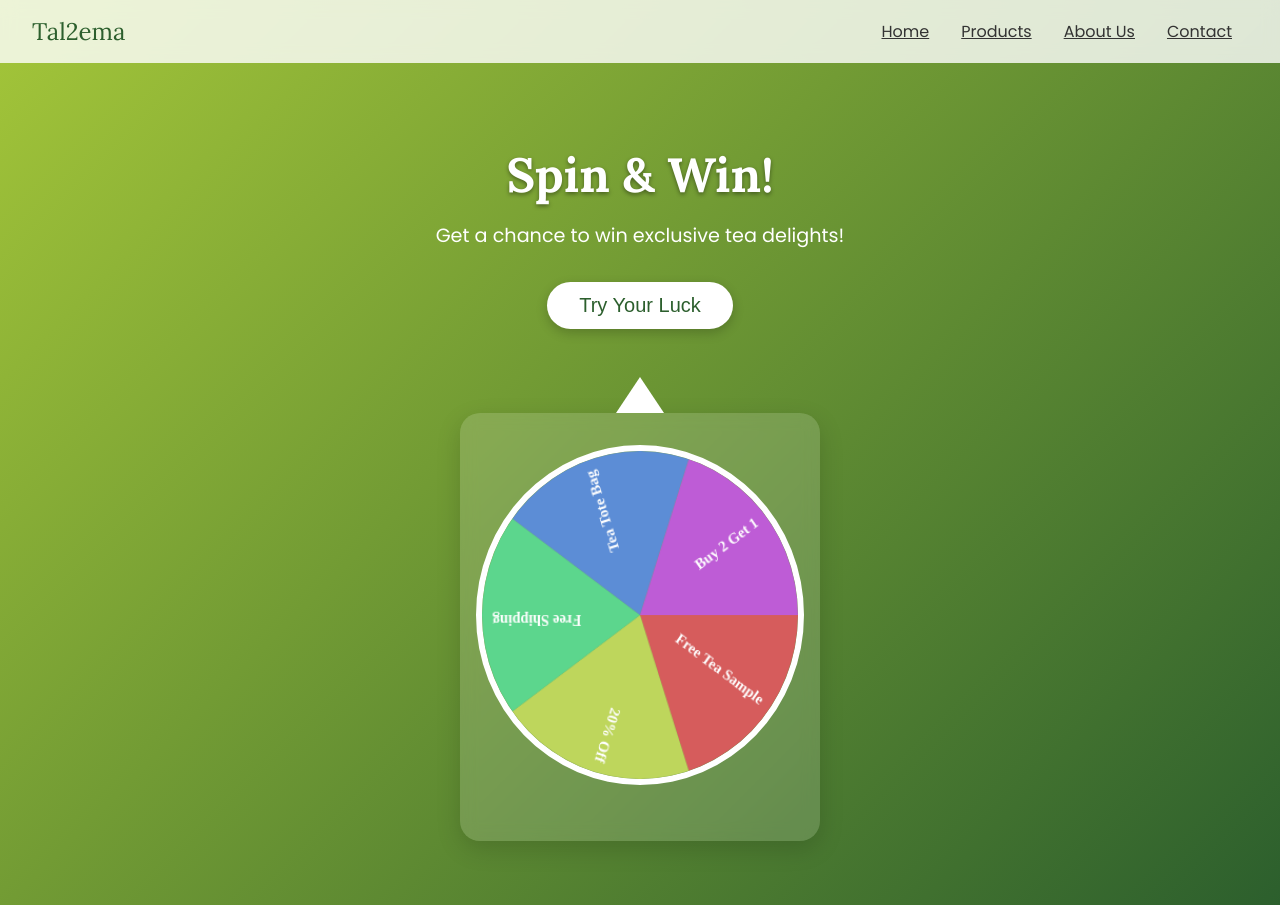
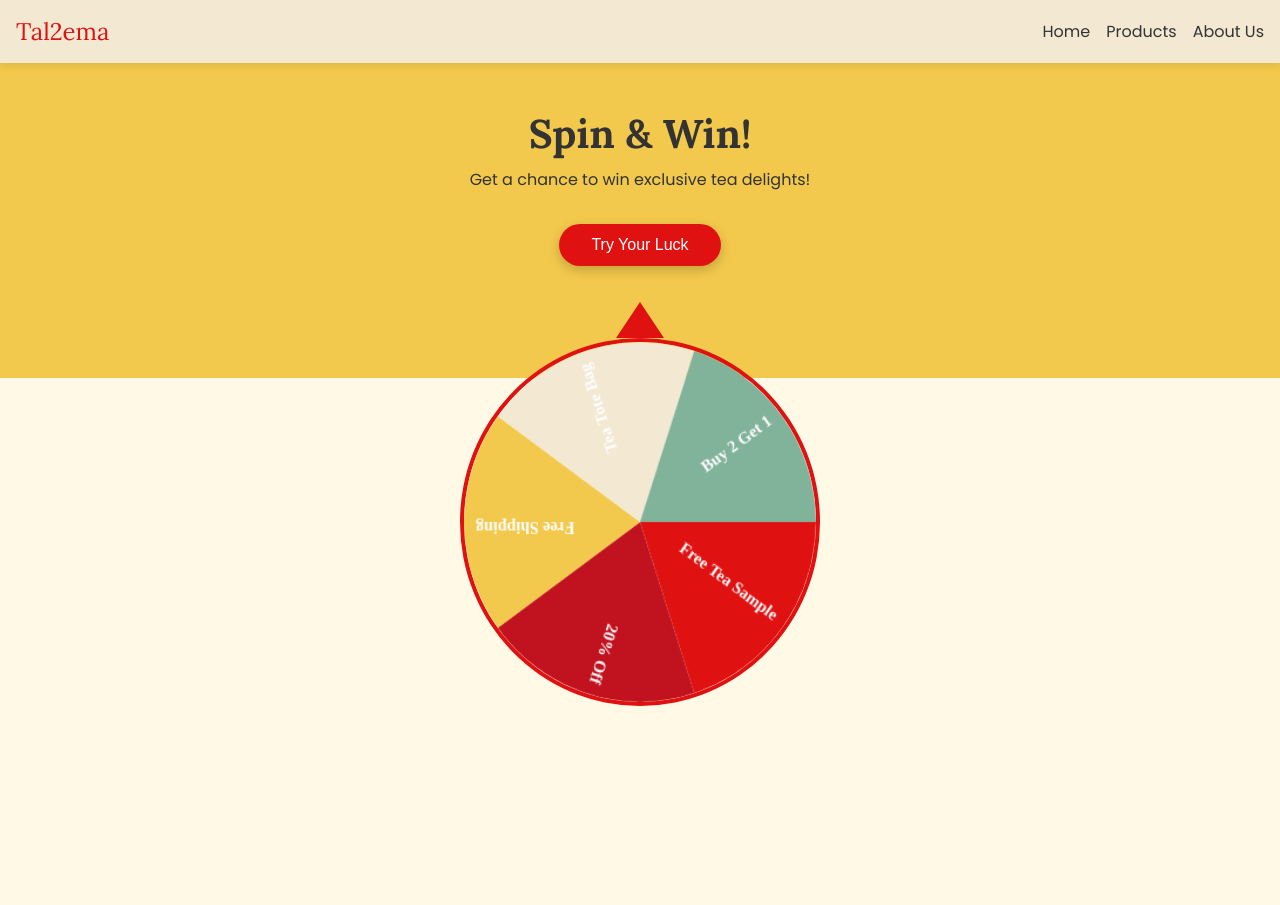
Before and after one commit to AmrIsmail8/spin-wheel, a plain HTML site: page index.html in a window 1280 px wide. After the commit the page ends 800 px from the top, so only its background shows below. Drawn offline with Linux system fonts and the light colour scheme; some packages are replaced by stand-ins of ours; a script that the page names is missing.

Commit message:
changed colors

```diff
--- a/index.html
+++ b/index.html
@@ -8,129 +8,123 @@
   <link href="https://fonts.googleapis.com/css2?family=Lora:wght@400;700&family=Poppins:wght@300;400;600&display=swap" rel="stylesheet">
   <style>
     :root {
-      --primary: #2C5F2D;
-      --secondary: #A4C639;
-      --light: #FFFFFF;
-      --dark: #333333;
-      --glass-bg: rgba(255,255,255,0.15);
+      /* Tal2ema brand palette */
+      --primary: #E01111;     /* Signature Red */
+      --secondary: #F2C94C;   /* Bright Yellow */
+      --accent: #F3E9D2;      /* Cream Accent */
+      --bg: #FFF9E6;          /* Light Cream Background */
+      --text-dark: #333333;
+      --text-light: #FFFFFF;
     }
-    *,*::before,*::after { box-sizing: border-box; margin: 0; padding: 0; }
+    *,*::before,*::after { box-sizing:border-box; margin:0; padding:0; }
     body {
-      font-family: 'Poppins', sans-serif;
-      background: linear-gradient(135deg, var(--secondary), var(--primary));
-      color: var(--light);
-      display: flex;
-      flex-direction: column;
-      align-items: center;
-      min-height: 100vh;
-      overflow-x: hidden;
+      font-family:'Poppins',sans-serif;
+      background:var(--bg);
+      color:var(--text-dark);
+      display:flex; flex-direction:column;
+      align-items:center;
+      min-height:100vh;
     }
     header {
-      width: 100%; padding: 1rem 2rem;
-      display: flex; justify-content: space-between; align-items: center;
-      background: rgba(255,255,255,0.8);
-      backdrop-filter: blur(8px);
-      position: fixed; top: 0; z-index: 100;
+      width:100%; padding:1rem;
+      display:flex; justify-content:space-between;
+      align-items:center;
+      background:var(--accent);
+      box-shadow:0 2px 8px rgba(0,0,0,0.1);
+      position:fixed; top:0; z-index:100;
     }
     .logo-text {
-      font-family: 'Lora', serif;
-      font-size: 1.5rem;
-      color: var(--primary);
+      font-family:'Lora',serif;
+      font-size:1.5rem;
+      color:var(--primary);
     }
-    nav {
-      display: flex;
-      flex-wrap: wrap;
-    }
+    nav { display:flex; }
     nav a {
-      margin: 0 1rem;
-      color: var(--dark);
-      font-weight: 500;
-      position: relative;
+      margin-left:1rem;
+      color:var(--text-dark);
+      font-weight:500;
+      text-decoration:none;
+      position:relative;
     }
     nav a::after {
-      content: '';
-      position: absolute;
-      bottom: -4px; left: 0;
-      width: 0; height: 2px;
-      background: var(--primary);
-      transition: width .3s;
+      content:'';
+      position:absolute;
+      bottom:-3px; left:0;
+      width:0; height:2px;
+      background:var(--primary);
+      transition:width .3s;
     }
-    nav a:hover::after { width: 100%; }
+    nav a:hover::after { width:100%; }
+
     .hero {
-      margin-top: 80px;
-      padding: 4rem 1rem 6rem; /* extra bottom padding */
-      text-align: center;
+      margin-top:60px;
+      padding:3rem 1rem 5rem;
+      text-align:center;
+      background:var(--secondary);
+      width:100%;
+      color:var(--text-dark);
     }
     .hero h1 {
-      font-family: 'Lora', serif;
-      font-size: 3rem;
-      color: var(--light);
-      text-shadow: 0 2px 4px rgba(0,0,0,0.4);
-      margin-bottom: 1rem;
+      font-family:'Lora',serif;
+      font-size:2.5rem;
+      margin-bottom:0.5rem;
     }
     .hero p {
-      font-size: 1.2rem;
-      color: var(--light);
-      margin-bottom: 2rem;
+      font-size:1rem;
+      margin-bottom:2rem;
     }
     .hero button {
-      position: relative;
-      z-index: 20;
-      padding: .75rem 2rem;
-      font-size: 1.25rem;
-      background: var(--light);
-      color: var(--primary);
-      border: none;
-      border-radius: 50px;
-      cursor: pointer;
-      box-shadow: 0 4px 12px rgba(0,0,0,0.2);
-      transition: transform .2s;
-      margin-bottom: 3rem;
+      padding:0.75rem 2rem;
+      font-size:1rem;
+      background:var(--primary);
+      color:var(--text-light);
+      border:none; border-radius:30px;
+      cursor:pointer;
+      box-shadow:0 4px 12px rgba(0,0,0,0.2);
+      transition:transform .2s;
+      margin-bottom:2rem;
+      position:relative; z-index:10;
     }
-    .hero button:active { transform: scale(.96); }
+    .hero button:active { transform:scale(.96); }
+
     .container {
-      margin: -60px auto 2rem; /* less overlap to reveal hero button */
-      width: 90%; max-width: 360px;
-      background: var(--glass-bg);
-      border-radius: 20px;
-      backdrop-filter: blur(8px);
-      box-shadow: 0 8px 24px rgba(0,0,0,0.15);
-      padding: 2rem 1rem;
-      text-align: center;
-      position: relative;
-      z-index: 10;
+      margin:-40px auto 2rem;
+      width:90%; max-width:360px;
+      background:transparent;
+      padding:0;
+      position:relative; z-index:5;
+    }
+    #pointer {
+      width:0; height:0;
+      border-left:24px solid transparent;
+      border-right:24px solid transparent;
+      border-bottom:36px solid var(--primary);
+      position:absolute;
+      top:-36px; left:calc(50% - 24px);
+      z-index:20;
     }
     #wheel-container {
-      width: 100%; padding-bottom: 100%;
-      position: relative;
-      border-radius: 50%; overflow: hidden;
-      border: 6px solid var(--light);
-      margin-bottom: 1.5rem;
-      z-index: 1;
+      width:100%; padding-bottom:100%;
+      position:relative;
+      border-radius:50%;
+      overflow:hidden;
+      border:4px solid var(--primary);
+      background:transparent;
     }
     #wheelCanvas {
-      position: absolute; top: 0; left: 0;
-      width: 100%; height: 100%;
+      position:absolute; top:0; left:0;
+      width:100%; height:100%;
     }
-    #pointer {
-      width: 0; height: 0;
-      border-left: 24px solid transparent;
-      border-right: 24px solid transparent;
-      border-bottom: 36px solid var(--light);
-      position: absolute;
-      top: -36px; left: calc(50% - 24px);
-      z-index: 20;
-    }
-    footer { height: 2rem; }
+    footer { height:2rem; }
+
     @media(max-width:480px) {
-      header { padding: .75rem 1rem; }
+      header { padding:0.5rem; }
       .logo-text { font-size:1.25rem; }
-      nav a { margin:0 .5rem; font-size:.9rem; }
-      .hero { padding:3rem 1rem 5rem; }
+      nav a { margin-left:0.5rem; font-size:0.9rem; }
       .hero h1 { font-size:2rem; }
-      .hero p { font-size:1rem; }
-      .hero button { font-size:1rem; padding:.5rem 1.5rem; margin-bottom:2rem; }
-      .container { margin:-40px auto 1rem; padding:1.5rem; }
+      .hero p { font-size:0.9rem; }
+      .hero button { font-size:0.9rem; padding:0.5rem 1.5rem; }
+      .container { margin:-30px auto 1rem; }
     }
   </style>
 </head>
@@ -141,28 +135,39 @@
       <a href="https://tal2ema.com/">Home</a>
       <a href="https://tal2ema.com/collections/all">Products</a>
       <a href="https://tal2ema.com/pages/about-tal2ema">About Us</a>
-      <a href="https://tal2ema.com/pages/contact">Contact</a>
     </nav>
   </header>
+
   <section class="hero">
     <h1>Spin & Win!</h1>
     <p>Get a chance to win exclusive tea delights!</p>
     <button id="triggerSpin">Try Your Luck</button>
   </section>
+
   <div class="container">
     <div id="pointer"></div>
-    <div id="wheel-container"><canvas id="wheelCanvas" width="300" height="300"></canvas></div>
+    <div id="wheel-container">
+      <canvas id="wheelCanvas" width="300" height="300"></canvas>
+    </div>
   </div>
+
   <footer></footer>
+
   <script src="https://cdn.jsdelivr.net/npm/sweetalert2@11"></script>
   <script>
     document.addEventListener('DOMContentLoaded', () => {
-      const options = ['Free Tea Sample', '20% Off', 'Free Shipping', 'Tea Tote Bag', 'Buy 2 Get 1'];
+      const options = [
+        { text: 'Free Tea Sample', code: 'TAL20FREE' },
+        { text: '20% Off', code: 'TAL20OFF' },
+        { text: 'Free Shipping', code: 'TALSHIP' },
+        { text: 'Tea Tote Bag', code: 'TALTOTE' },
+        { text: 'Buy 2 Get 1', code: 'TALBUY2' }
+      ];
       const canvas = document.getElementById('wheelCanvas');
       const ctx = canvas.getContext('2d');
       const count = options.length;
       const angle = (2 * Math.PI) / count;
-      const colors = options.map((_, i) => `hsl(${i * (360/count)},60%,60%)`);
+      const colors = ['#E01111','#C1121F','#F2C94C','#F3E9D2','#81B29A'];
 
       function draw() {
         const r = canvas.width / 2;
@@ -176,7 +181,7 @@
           ctx.save(); ctx.translate(r, r);
           ctx.rotate(start + angle / 2);
           ctx.textAlign = 'right'; ctx.fillStyle = '#FFF';
-          ctx.font = '600 14px Poppins'; ctx.fillText(opt, r - 10, 0);
+          ctx.font = '600 14px Poppins'; ctx.fillText(opt.text, r - 10, 0);
           ctx.restore();
         });
       }
@@ -184,22 +189,30 @@
       const box = document.getElementById('wheel-container');
       const trigger = document.getElementById('triggerSpin');
       let rot = 0;
+
       function spin() {
         trigger.disabled = true;
         const spins = 3 + Math.random() * 4;
-        const randIdx = Math.floor(Math.random() * count);
-        const target = (spins * 360) + (360 - ((randIdx * (360/count)) + ((360/count)/2)));
+        const idx = Math.floor(Math.random() * count);
+        const target = (spins * 360) + (360 - ((idx * (360/count)) + ((360/count)/2)));
         rot += target;
         box.style.transition = 'transform 5s cubic-bezier(0.33,1,0.68,1)';
         box.style.transform = `rotate(${rot}deg)`;
-        box.addEventListener('transitionend', function h() {
-          box.removeEventListener('transitionend', h);
+        box.addEventListener('transitionend', function handler() {
+          box.removeEventListener('transitionend', handler);
           const norm = rot % 360;
-          const idx = Math.floor(((360 - norm) % 360) / (360/count));
-          Swal.fire({ title: '🎉 Congrats!', text: `You won ${options[idx]}`, icon: 'success' })
-            .then(() => { trigger.disabled = false; });
+          const winner = Math.floor(((360 - norm) % 360) / (360/count));
+          const prize = options[winner];
+          Swal.fire({
+            title: `🎉 ${prize.text}!`,
+            html: `Use code <strong>${prize.code}</strong> at checkout.`,
+            background: 'var(--accent)',
+            confirmButtonColor: 'var(--primary)',
+            icon: 'success'
+          }).then(() => { trigger.disabled = false; });
         });
       }
+
       trigger.addEventListener('click', spin);
     });
   </script>
```
